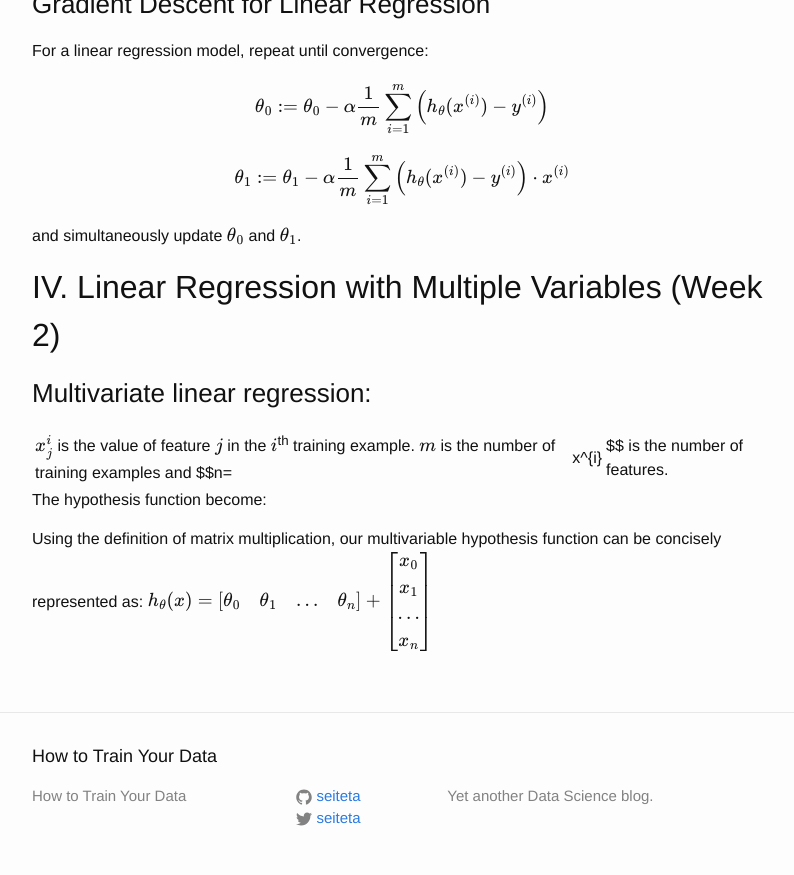
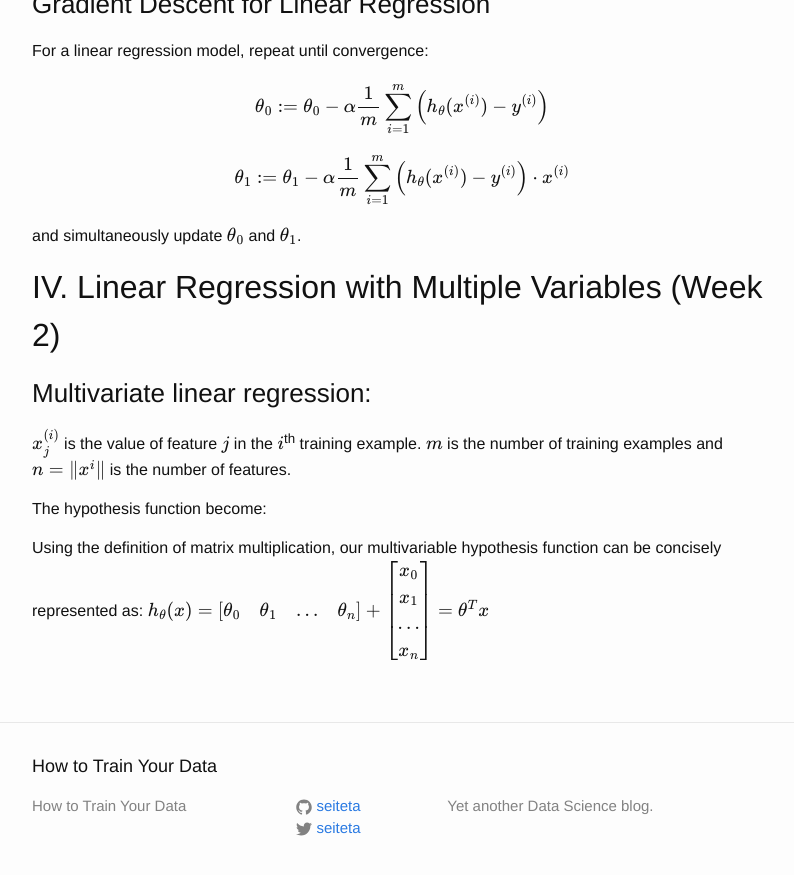
Before and after one commit to seiteta/seiteta.github.io_old, a Jekyll site: the page built from _posts/2014-12-04-machine-learning-notes.md, in a window 1280 px wide and 900 px high, scrolled down 1592 px. Shown: the top 875 px of the window, without its empty margins (238-1032 px from the left). Built offline with Jekyll 4.4.1, drawn with Linux system fonts in a browser that asks for light colours; formulas are drawn with MathJax 3.

Commit message:
Update 2014-12-04-machine-learning-notes.md

```diff
--- a/_posts/2014-12-04-machine-learning-notes.md
+++ b/_posts/2014-12-04-machine-learning-notes.md
@@ -67,12 +67,10 @@ and simultaneously update $$\theta_0$$ and $$\theta_1$$.
 
 ### Multivariate linear regression:
 
-$$x_j^{i}$$ is the value of feature $$j$$ in the $$i$$<sup>th</sup> training example. $$m$$ is the number of training examples and $$n=|x^{i}|$$ is the number of features.
+$$x_j^{(i)}$$ is the value of feature $$j$$ in the $$i$$<sup>th</sup> training example. $$m$$ is the number of training examples and $$n=\|x^{i}\|$$ is the number of features.
 
 The hypothesis function become:
 
 
 Using the definition of matrix multiplication, our multivariable hypothesis function can be concisely represented as:
-$$
-h_\theta (x) = \begin{bmatrix} \theta_0  &\theta_1  & ... & \theta_n \end{bmatrix} + \begin{bmatrix}  x_0  \\ x_1  \\ ...  \\ x_n\end{bmatrix}
-$$
+$$h_\theta (x) = \begin{bmatrix} \theta_0  &\theta_1  & ... & \theta_n \end{bmatrix} + \begin{bmatrix}  x_0  \\ x_1  \\ ...  \\ x_n\end{bmatrix} = \theta^T x$$
```
